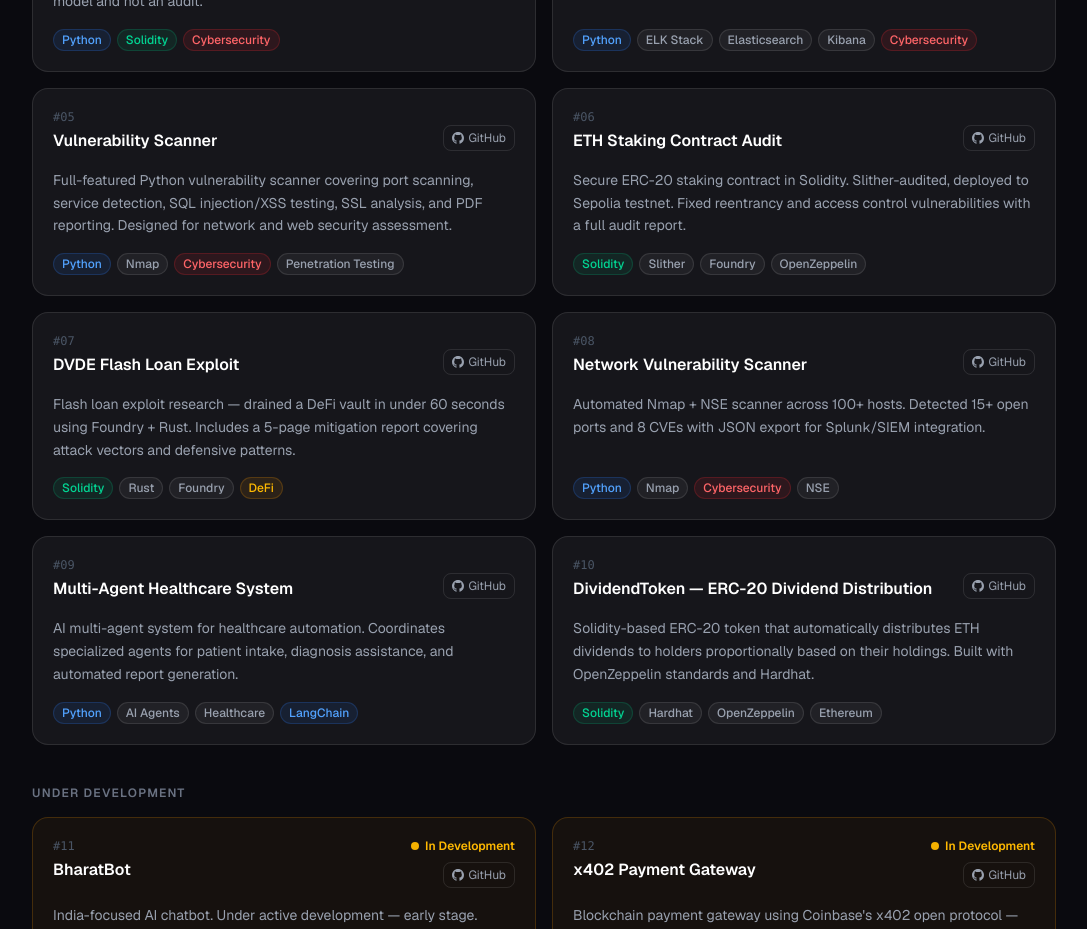
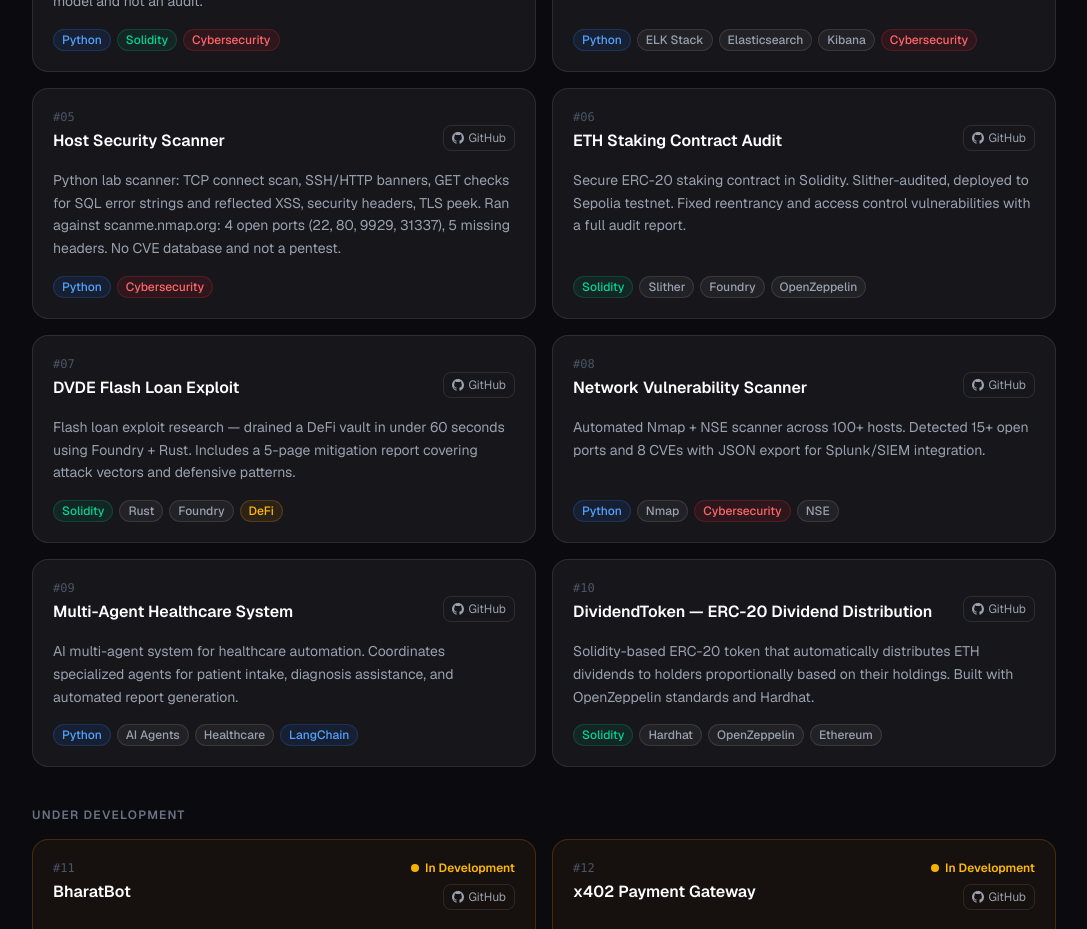
Before and after one commit to Harshanandhan/portfolio, a Next.js app: page / in a window 1280 px wide. Shown: the part 1480-2409 px from the top of the page, without its empty margins (96-1183 px from the left). Built offline with nearby package versions, Linux system fonts and the light colour scheme.

Commit message:
Update host scanner on the projects page

```diff
--- a/app/page.tsx
+++ b/app/page.tsx
@@ -41,11 +41,11 @@ const PROJECTS = [
   {
     num: 5,
     status: "done",
-    name: "Vulnerability Scanner",
-    desc: "Full-featured Python vulnerability scanner covering port scanning, service detection, SQL injection/XSS testing, SSL analysis, and PDF reporting. Designed for network and web security assessment.",
-    tags: ["Python", "Nmap", "Cybersecurity", "Penetration Testing"],
+    name: "Host Security Scanner",
+    desc: "Python lab scanner: TCP connect scan, SSH/HTTP banners, GET checks for SQL error strings and reflected XSS, security headers, TLS peek. Ran against scanme.nmap.org: 4 open ports (22, 80, 9929, 31337), 5 missing headers. No CVE database and not a pentest.",
+    tags: ["Python", "Cybersecurity"],
     url: null,
-    github: "https://github.com/Harshanandhan/vulnerability-scanner",
+    github: "https://github.com/Harshanandhan/host-security-scanner",
   },
 
   // ── COMPLETED — SECURITY RESEARCH ─────────────────────────────────────────
```
